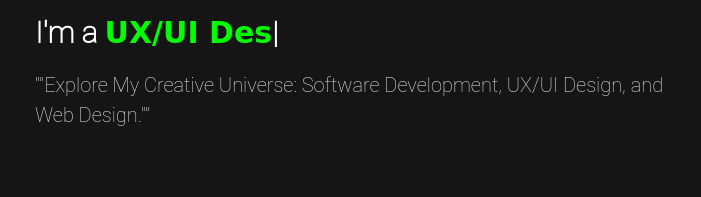
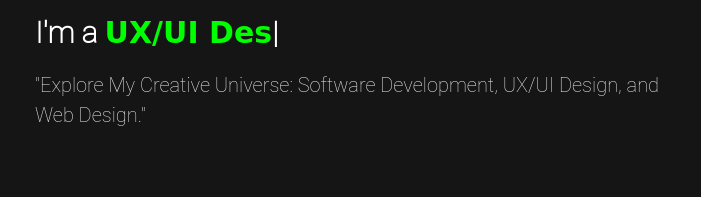
Before and after one commit to Verenasworld/portfolio23, a website: page index.html in a window 1280 px wide. Shown: the part 127-324 px from the top of the page, 56-757 px from the left. Drawn offline with nearby package versions, Linux system fonts and the light colour scheme; a web font is replaced by a local one.

```diff
--- a/index.html
+++ b/index.html
@@ -71,7 +71,7 @@
           <div class="home-info padd-15">
             <h3 class="hello">Hello, my Name is <span class="name">Verena</span></h3>
             <h3 class="my-profession">I'm a <span class="typing">WebDesigner:in & Developer:in</span></h3>
-            <p>""Explore My Creative Universe: Software Development, UX/UI Design, and Web Design.""</p>
+            <p>"Explore My Creative Universe: Software Development, UX/UI Design, and Web Design."</p>
             <a href="#contact" class="btn hire-me">hire me</a>
           </div>
           <div class="home-img padd-15">
```
